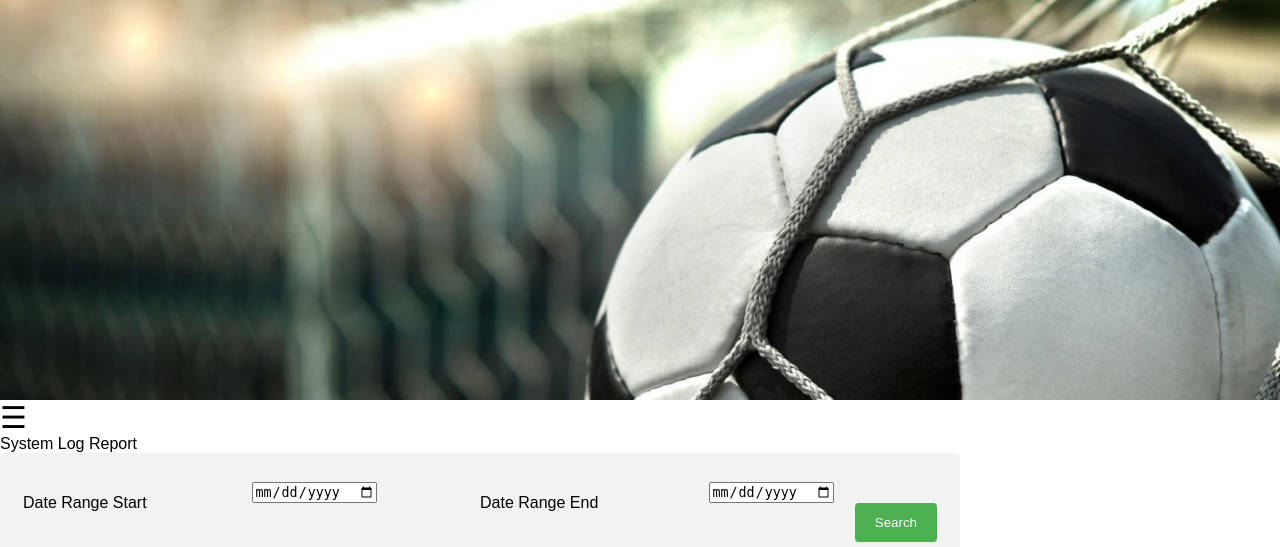
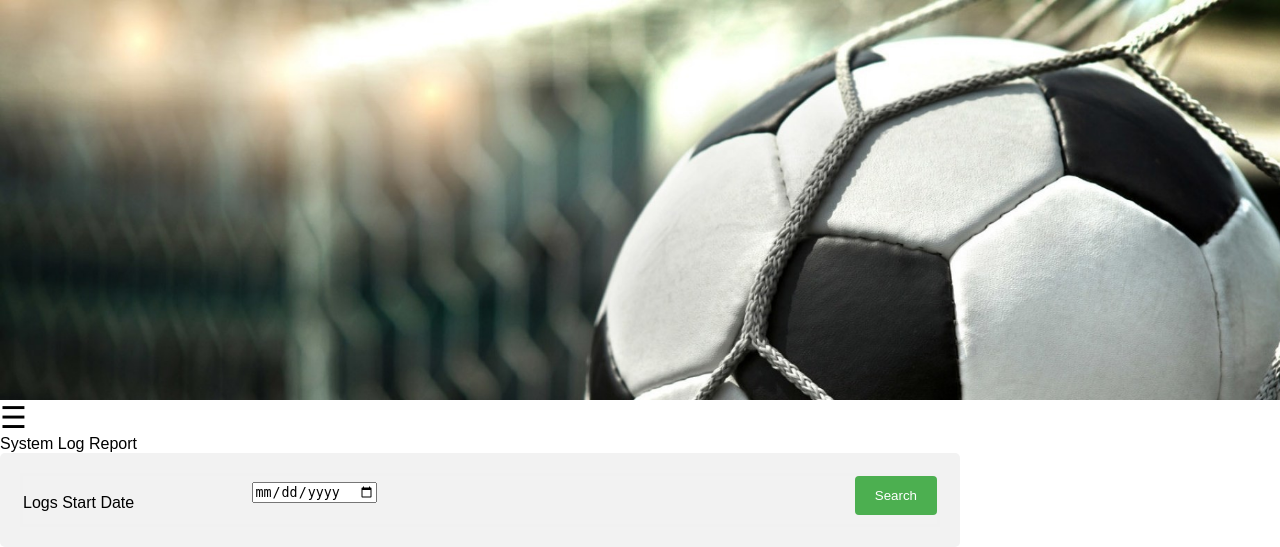
Before and after one commit to Michael-117/Sports-Facility-Management, a Flask app: template templates/systemLog.html in a window 1280 px wide. Shown: the top 547 px of the page. Run offline with Flask 2, Linux system fonts and the light colour scheme; the template is opened without the code that fills it, so the values that code supplies are empty; some libraries are stand-ins or nearby versions.

Commit message:
System Logs Fix

```diff
--- a/__init__.py
+++ b/__init__.py
@@ -55,6 +55,7 @@ twoWeeksAgo = now - relativedelta(weeks=2)
 dateTomorrow = now + relativedelta(days=1)
 nextWeek = now + relativedelta(weeks=1)
 nextMonth = now + relativedelta(months=1)
+nowString = now.strftime("%Y-%m-%d %H:%M:S")
 lastMonthString = lastMonth.strftime("%Y-%m-%d")
 twoWeeksAgoString = twoWeeksAgo.strftime("%Y-%m-%d")
 lastWeekString = lastWeek.strftime("%Y-%m-%d")
@@ -1199,7 +1200,6 @@ def systemlogs():
     if(request.method == 'POST'):
         logRange = request.form.get('range')
         date1 = request.form.get('date1') + " 00:00:00"
-        date2 = request.form.get('date2') + " 23:59:59"
 
         try:
             #Connect to DB
@@ -1208,7 +1208,7 @@ def systemlogs():
 
 
             sql = "SELECT facilityID, rfid, reading_time FROM SensorData WHERE reading_time BETWEEN %s AND %s"
-            sqlVar = (date1, date2)
+            sqlVar = (date1, nowString)
 
 
             #Run SQL Query
--- a/templates/systemLog.html
+++ b/templates/systemLog.html
@@ -9,16 +9,10 @@
     <form method = "POST">
         <div>
             <div class="col-25">
-                <label for="date1">Date Range Start</label>
+                <label for="date1">Logs Start Date</label>
             </div>
             <div class="col-25">
-                <input type="date" name=date1 min="{{lastMonth}}" max="{{twoWeeksAgo}}" required>
-            </div>
-            <div class="col-25">
-                <label for="date2">Date Range End</label>
-            </div>
-            <div class="col-25">
-                <input type="date" name=date2 min="{{twoWeeksAgo}}" max="{{today}}" required>
+                <input type="date" name=date1 min="{{lastMonth}}" max="{{today}}" required>
             </div>
         </div>
         <div class="row">
```
